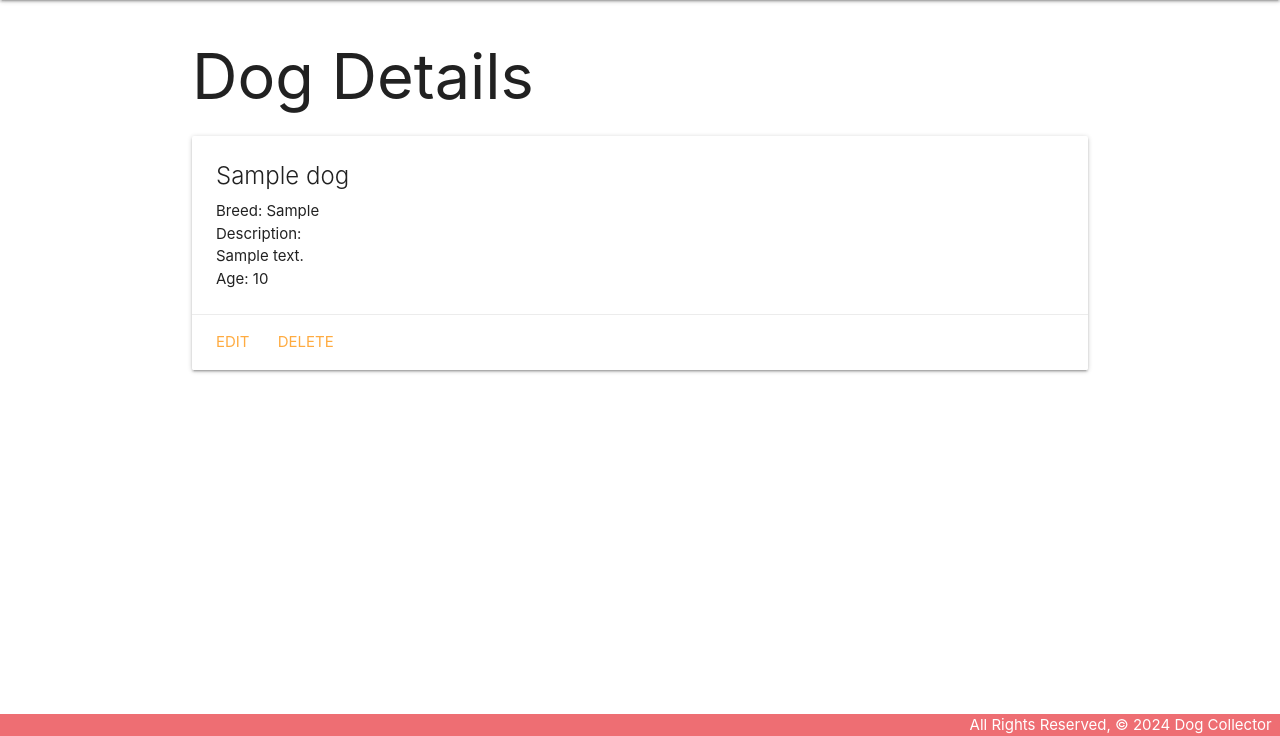
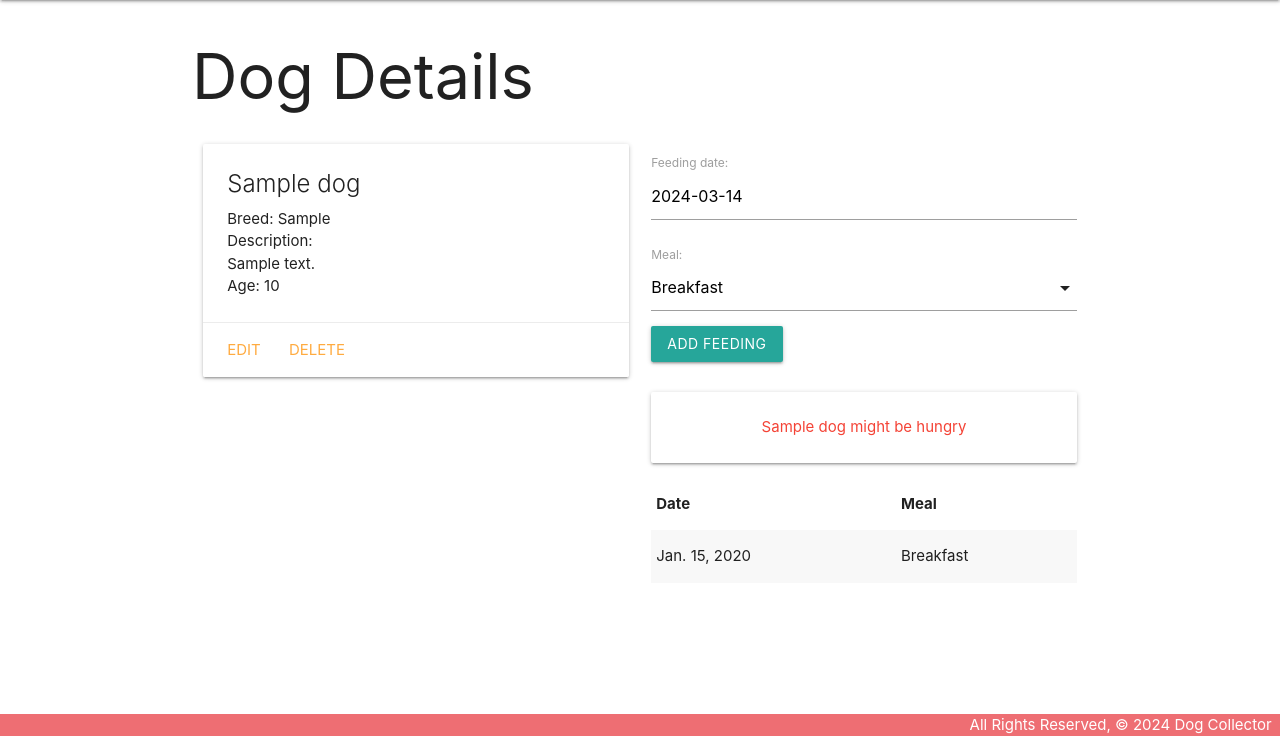
Before and after one commit to jademoslares/dogcollector, a Django app: page /dogs/1/ in a window 1280 px wide. Shown: the part 64-800 px from the top of the page. Run offline with Django 5.2, Linux system fonts and the light colour scheme; tables that the repository leaves empty hold one stand-in row (values such as "Sample post").

Commit message:
Part 4 lab done

```diff
--- a/main_app/admin.py
+++ b/main_app/admin.py
@@ -1,6 +1,7 @@
 from django.contrib import admin
 
 # Register your models here.
-from .models import Dog
+from .models import Dog,Feeding
 
 admin.site.register(Dog)
+admin.site.register(Feeding)
--- /dev/null
+++ b/main_app/forms.py
@@ -0,0 +1,7 @@
+from django.forms import ModelForm
+from .models import Feeding
+
+class FeedingForm(ModelForm):
+  class Meta:
+    model = Feeding
+    fields = ['date', 'meal']
--- a/main_app/models.py
+++ b/main_app/models.py
@@ -1,5 +1,12 @@
 from django.db import models
 from django.urls import reverse
+from datetime import date
+
+MEALS = (
+    ('B', 'Breakfast'),
+    ('L', 'Lunch'),
+    ('D', 'Dinner')
+)
 
 # Create your models here.
 class Dog(models.Model):
@@ -13,3 +20,23 @@ class Dog(models.Model):
 
     def get_absolute_url(self):
         return reverse('detail', kwargs={'dog_id': self.id})
+
+    def fed_for_today(self):
+        return self.feeding_set.filter(date=date.today()).count() >= len(MEALS)
+
+
+class Feeding(models.Model):
+  date = models.DateField('Feeding date')
+  meal = models.CharField(
+    max_length=1,
+    choices=MEALS,
+    default=MEALS[0][0]
+  )
+
+  dog = models.ForeignKey(Dog, on_delete=models.CASCADE)
+
+  def __str__(self):
+    return f"{self.get_meal_display()} on {self.date}"
+
+  class Meta:
+    ordering = ['-date']
--- a/main_app/templates/base.html
+++ b/main_app/templates/base.html
@@ -5,7 +5,7 @@
     <meta charset="UTF-8" />
     <meta name="viewport" content="width=device-width, initial-scale=1.0" />
     <meta http-equiv="X-UA-Compatible" content="ie=edge" />
-    <title>Cat Collector</title>
+    <title>Dog Collector</title>
     <link
       rel="stylesheet"
       href="https://cdnjs.cloudflare.com/ajax/libs/materialize/1.0.0/css/materialize.min.css"
@@ -15,6 +15,7 @@
       type="text/css"
       href="{% static 'css/style.css' %}"
     />
+    <script src="https://cdnjs.cloudflare.com/ajax/libs/materialize/1.0.0/js/materialize.min.js"></script>
   </head>
   <body>
     <header class="navbar-fixed">
@@ -22,7 +23,9 @@
         <div class="nav-wrapper">
           <ul>
             <li>
-              <a href="{% url 'home' %}" class="left brand-logo">&nbsp;&nbsp;Dog Collector</a>
+              <a href="{% url 'home' %}" class="left brand-logo"
+                >&nbsp;&nbsp;Dog Collector</a
+              >
             </li>
           </ul>
           <ul class="right">
--- a/main_app/templates/dogs/detail.html
+++ b/main_app/templates/dogs/detail.html
@@ -1,8 +1,9 @@
-{% extends 'base.html' %}
-{% block content %}
+{% extends 'base.html' %} {% block content %}
 
 <h1>Dog Details</h1>
 
+<div class="row">
+  <div class="col s6">
     <div class="card">
       <div class="card-content">
         <span class="card-title">{{ dog.name }}</span>
@@ -11,7 +12,7 @@
         {% if dog.age > 0 %}
         <p>Age: {{ dog.age }}</p>
         {% else %}
-      <p>Age: Puppy</p>
+        <p>Age: Kitten</p>
         {% endif %}
       </div>
       <div class="card-action">
@@ -19,5 +20,52 @@
         <a href="{% url 'dogs_delete' dog.id %}">Delete</a>
       </div>
     </div>
+  </div>
+  <div class="col s6">
+    <form action="{% url 'add_feeding' dog.id %}" method="POST">
+      {% csrf_token %} {{ feeding_form.as_p }}
+      <input type="submit" class="btn" value="Add Feeding" />
+    </form>
+    <br />
+    {% if dog.fed_for_today %}
+    <div class="card-panel teal-text center-align">
+      {{dog.name}} has been fed all meals for today
+    </div>
+    {% else %}
+    <div class="card-panel red-text center-align">
+      {{dog.name}} might be hungry
+    </div>
+    {% endif %}
+    <table class="striped">
+      <thead>
+        <tr>
+          <th>Date</th>
+          <th>Meal</th>
+        </tr>
+      </thead>
+      <tbody>
+        {% for feeding in dog.feeding_set.all %}
+        <tr>
+          <td>{{feeding.date}}</td>
+          <td>{{feeding.get_meal_display}}</td>
+        </tr>
+        {% endfor %}
+      </tbody>
+    </table>
+  </div>
+  <!-- New Markup Above -->
+</div>
 
+<script>
+  const dateEl = document.getElementById("id_date");
+  M.Datepicker.init(dateEl, {
+    format: "yyyy-mm-dd",
+    defaultDate: new Date(),
+    setDefaultDate: true,
+    autoClose: true,
+  });
+
+  const selectEl = document.getElementById("id_meal");
+  M.FormSelect.init(selectEl);
+</script>
 {% endblock %}
--- a/main_app/templates/dogs/index.html
+++ b/main_app/templates/dogs/index.html
@@ -4,7 +4,7 @@
 
 {% for dog in dogs %}
 <div class="card">
-  <a href="{% url 'detail' dog.id %}">
+  <a href="{% url 'detail' dog.id%}">
     <div class="card-content">
       <span class="card-title">{{ dog.name }}</span>
       <p>Breed: {{ dog.breed}}</p>
--- a/main_app/urls.py
+++ b/main_app/urls.py
@@ -9,4 +9,5 @@ urlpatterns = [
     path('dogs/create/', views.DogCreate.as_view(), name='dogs_create'),
     path('dogs/<int:pk>/update/', views.DogUpdate.as_view(), name='dogs_update'),
     path('dogs/<int:pk>/delete/', views.DogDelete.as_view(), name='dogs_delete'),
+    path('dogs/<int:dog_id>/add_feeding/', views.add_feeding, name='add_feeding'),
 ]
--- a/main_app/views.py
+++ b/main_app/views.py
@@ -1,6 +1,7 @@
-from django.shortcuts import render
+from django.shortcuts import render, redirect
 from django.views.generic.edit import CreateView, UpdateView, DeleteView
 from .models import Dog
+from .forms import FeedingForm
 
 dogsTempData = [
   {'name': 'Itsuki', 'breed': 'Husky', 'description': 'Elegant and proud', 'age': 3},
@@ -19,7 +20,18 @@ def dogs_index(request):
 
 def dogs_detail(request, dog_id):
   dog = Dog.objects.get(id=dog_id)
-  return render(request, 'dogs/detail.html', {'dog': dog})
+  feeding_form = FeedingForm()
+  return render(request, 'dogs/detail.html', {
+    'dog': dog, 'feeding_form': feeding_form
+  })
+
+def add_feeding(request, dog_id):
+  form = FeedingForm(request.POST)
+  if form.is_valid():
+    new_feeding = form.save(commit=False)
+    new_feeding.dog_id = dog_id
+    new_feeding.save()
+  return redirect('detail', dog_id=dog_id)
 
 class DogCreate(CreateView):
   model = Dog
```
Also changed, not shown: main_app/migrations/0002_feeding.py (added), main_app/migrations/0003_alter_feeding_options_alter_feeding_date.py (added). Lines whose indentation alone changed are shown as unchanged.
